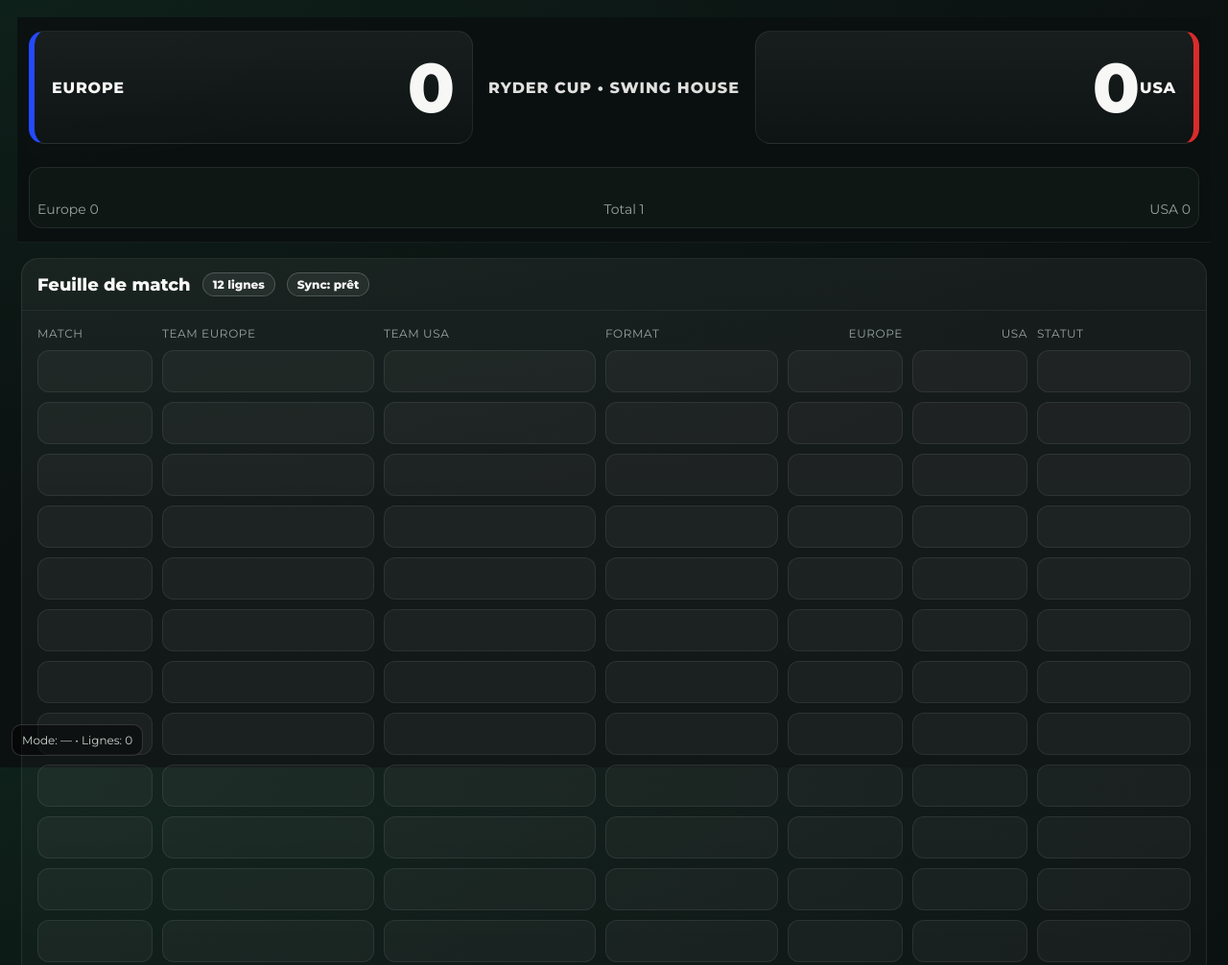
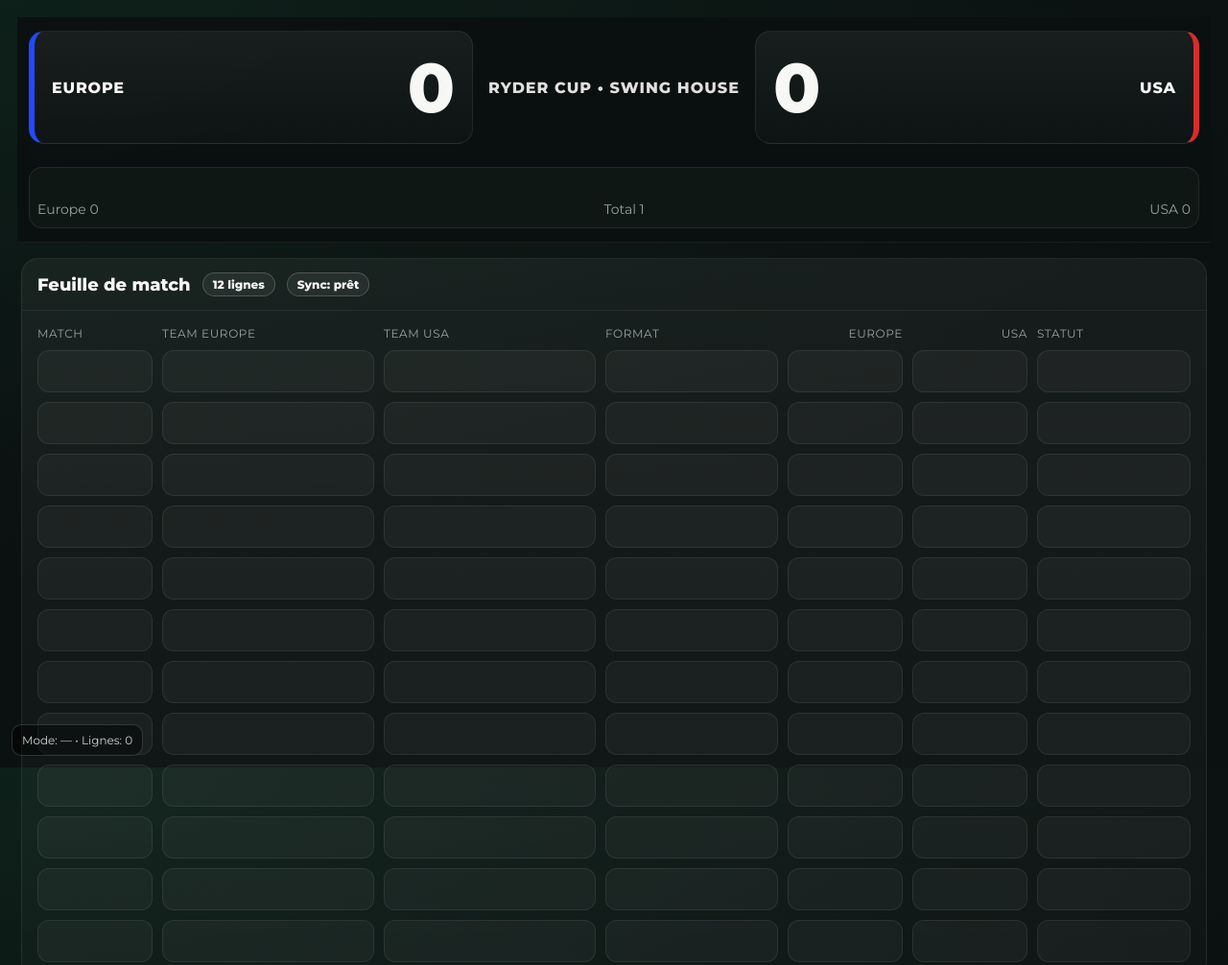
Before and after one commit to swinghousechx/ryder25, a plain HTML site: page index.html in a window 1280 px wide. Shown: the top 1006 px of the page at 96% size. Drawn offline with Linux system fonts and the light colour scheme; no server answers.

Commit message:
index.html

```diff
--- a/index.html
+++ b/index.html
@@ -12,20 +12,22 @@
   body{margin:0;background:radial-gradient(1400px 600px at 0% 0%,#0e201a,#0b1010), #0b1010;color:var(--ink);font-family:'Montserrat',system-ui,Segoe UI,Roboto,Arial,sans-serif}
   .wrap{max-width:1500px;margin:0 auto;padding:18px}
   /* Header */
-  .sticky{position:sticky;top:0;z-index:100;background:rgba(11,16,16,.86);backdrop-filter:blur(6px);border-bottom:1px solid rgba(255,255,255,.06);}
+   .sticky{position:sticky;top:0;z-index:100;background:rgba(11,16,16,.86);backdrop-filter:blur(6px);border-bottom:1px solid rgba(255,255,255,.06);}
   .head{display:grid;grid-template-columns:1fr auto 1fr;gap:16px;align-items:center;padding:14px 12px}
-  .box{background:linear-gradient(180deg,rgba(255,255,255,.06),rgba(255,255,255,.02));border:1px solid rgba(255,255,255,.08);border-radius:16px;padding:14px 18px;display:flex;justify-content:space-between;align-items:center;min-height:72px}
-  .box.left{border-left:6px solid var(--a)}
-  .box.right{border-right:6px solid var(--b)}
+  .box{background:linear-gradient(180deg,rgba(255,255,255,.06),rgba(255,255,255,.02));border:1px solid rgba(255,255,255,.08);border-radius:16px;padding:14px 18px;min-height:72px;
+    display:grid;align-items:center;
+  }
+  .box.left{border-left:6px solid var(--a); grid-template-columns: 1fr auto;}
+  .box.right{border-right:6px solid var(--b); grid-template-columns: auto 1fr;}
   .team{font-weight:800;letter-spacing:.8px}
-  .score{font-size:clamp(34px,6vw,72px);font-weight:800}
+  .score{font-size:clamp(34px,6vw,72px);font-weight:800;justify-self:end}
+  .box.right .score{justify-self:start}
   .title{font-weight:800;letter-spacing:1px;opacity:.9;text-transform:uppercase}
   .barwrap{margin:10px 12px 14px;border-radius:14px;overflow:hidden;border:1px solid rgba(255,255,255,.08);background:#0f1715}
   .bar{display:flex;height:28px}
   .barA{background:linear-gradient(90deg,#2036c5,#2449ff);transition:width .5s ease}
   .barB{background:linear-gradient(90deg,#a01414,#da2b2b);transition:width .5s ease}
   .legend{display:flex;justify-content:space-between;font-size:14px;color:var(--muted);padding:6px 8px 10px}
-
   /* Table */
   .section{margin:16px 4px 80px;border-radius:18px;border:1px solid rgba(255,255,255,.08);background:linear-gradient(180deg,rgba(255,255,255,.05),rgba(255,255,255,.02))}
   .secHead{display:flex;align-items:center;gap:12px;padding:14px 16px;border-bottom:1px solid rgba(255,255,255,.06)}
```
